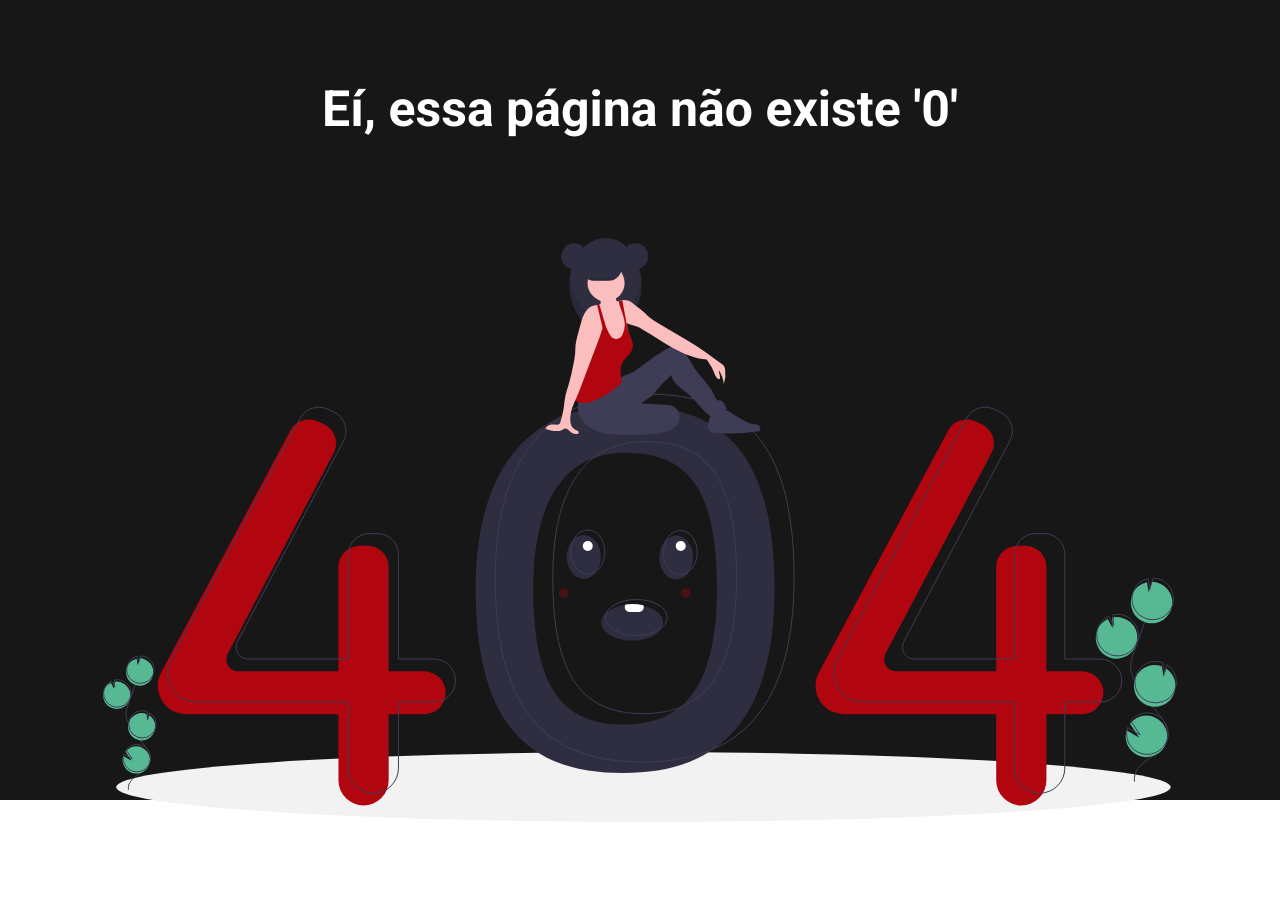
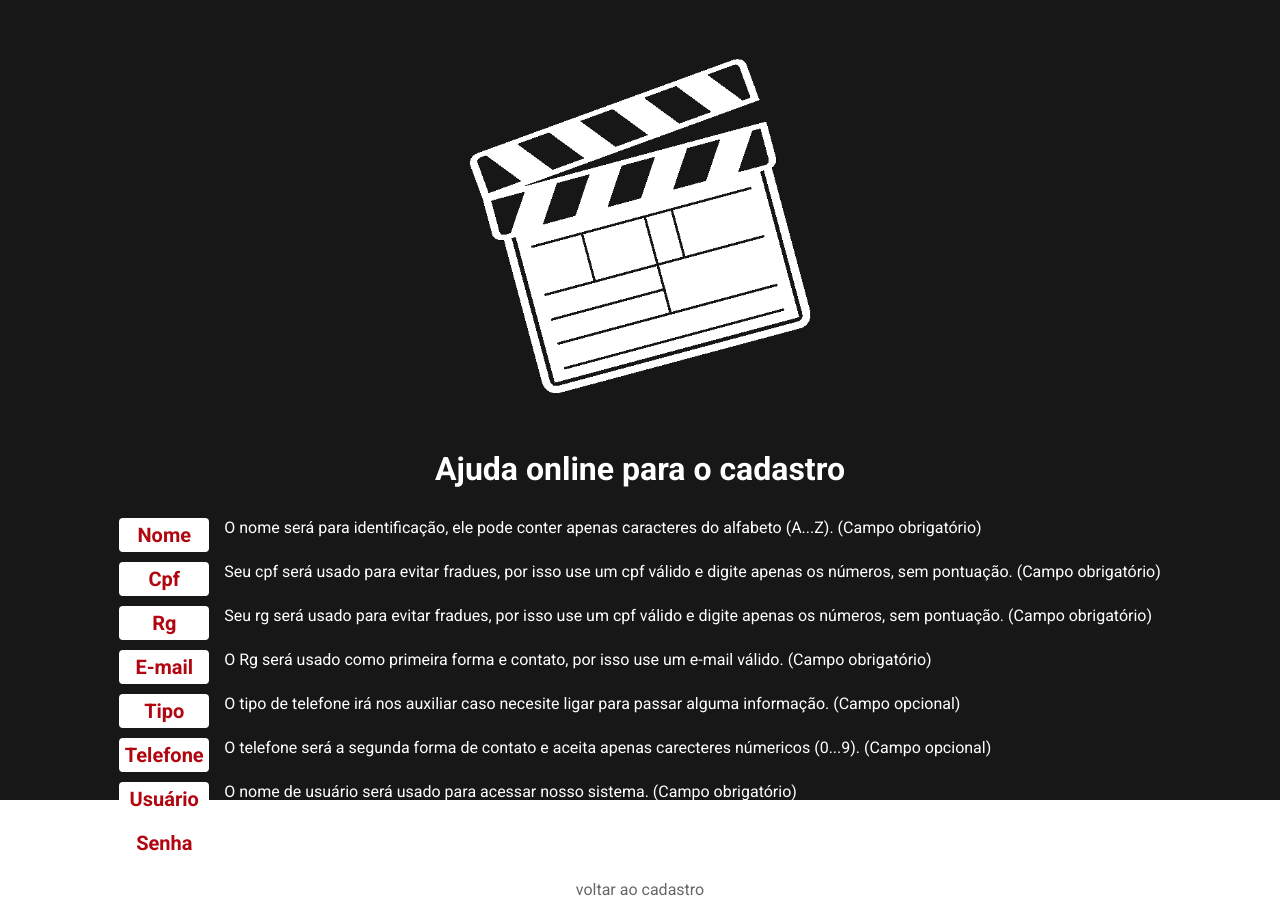
Before and after one commit to HuminigSB/SBC-Frontend, a React (Create React App) app: page /helper-signup in a window 1280 px wide. Built offline with nearby package versions, Linux system fonts and the light colour scheme; the HTML template or start-up script is replaced by a standard one.

Commit message:
Adicionado ajuda online de contexto para signup

```diff
--- /dev/null
+++ b/src/pages/SingUp/Helper/index.js
@@ -0,0 +1,63 @@
+// Import de bibliotecas
+import React from 'react'
+
+// Import de arquivos auxiliares
+import Logo from '../../../assets/logo-white.png'
+
+// Import de estilo
+import { Container, Content, LinkTo, Wrapper } from './styles'
+
+const HelperSignUp = () => {
+    return (
+        <Container>
+            <img src={Logo} alt="Logo"/>
+            <h1>Ajuda online para o cadastro</h1>
+
+            <Wrapper>
+                <Content>
+                    <strong>Nome</strong>
+                    <p>O nome será para identificação, ele pode conter apenas caracteres do alfabeto (A...Z). (Campo obrigatório)</p>
+                </Content>
+
+                <Content>
+                    <strong>Cpf</strong>
+                    <p>Seu cpf será usado para evitar fradues, por isso use um cpf válido e digite apenas os números, sem pontuação. (Campo obrigatório)</p>
+                </Content>
+
+                <Content>
+                    <strong>Rg</strong>
+                    <p>Seu rg será usado para evitar fradues, por isso use um cpf válido e digite apenas os números, sem pontuação. (Campo obrigatório)</p>
+                </Content>
+
+                <Content>
+                    <strong>E-mail</strong>
+                    <p>O Rg será usado como primeira forma e contato, por isso use um e-mail válido. (Campo obrigatório)</p>
+                </Content>
+
+                <Content>
+                    <strong>Tipo</strong>
+                    <p>O tipo de telefone irá nos auxiliar caso necesite ligar para passar alguma informação. (Campo opcional)</p>
+                </Content>
+
+                <Content>
+                    <strong>Telefone</strong>
+                    <p>O telefone será a segunda forma de contato e aceita apenas carecteres númericos (0...9). (Campo opcional)</p>
+                </Content>
+
+                <Content>
+                    <strong>Usuário</strong>
+                    <p>O nome de usuário será usado para acessar nosso sistema. (Campo obrigatório)</p>
+                </Content>
+
+                <Content>
+                    <strong>Senha</strong>
+                    <p>A senha será usado para acessar o sistema, ela precisa ter no minímo 6 digitos. (Campo obrigatório)</p>
+                </Content>
+            </Wrapper>
+
+            <LinkTo to="/signup">voltar ao cadastro</LinkTo>
+        </Container>
+    )
+}
+
+export default HelperSignUp
--- /dev/null
+++ b/src/pages/SingUp/Helper/styles.js
@@ -0,0 +1,58 @@
+import styled from 'styled-components'
+import { Link } from 'react-router-dom'
+
+export const Container = styled.div`
+    height: 100%;
+    background: #171717;
+    display: flex;
+    flex-direction: column;
+    align-items: center;
+    height: 100vh;
+
+    img {
+        height: 350px;
+        margin: 50px 0;
+    }
+
+    h1{
+        color: #fff;
+        margin-bottom: 25px;
+    }
+`
+
+export const Content = styled.div`
+    display: flex;
+    max-width: 1200px;
+    margin: 5px 0;
+
+    strong{
+        font-size: 20px;
+        color: #b1060f;
+        background: #fff;
+        padding: 5px;
+        border-radius: 4px;
+        margin-right: 15px;
+        width: 80px;
+        text-align: center;
+    }
+
+    p{
+        color: #fff;
+    }
+`
+
+export const Wrapper = styled.div`
+    display: flex;
+    flex-direction: column;
+    align-items: left;
+`
+
+export const LinkTo = styled(Link)`
+    color: #666;
+    margin: 15px 0;
+
+    &:hover{
+        text-decoration: underline;
+        color: #666;
+    }
+`
--- a/src/pages/SingUp/index.js
+++ b/src/pages/SingUp/index.js
@@ -56,6 +56,7 @@ const SignUp = () => {
             <WrapperItens>
                 <Button type="submit">Criar conta</Button>
                 <LinkTo to="/">já tenho uma conta</LinkTo>
+                <LinkTo to="/helper-signup" style={{ marginBottom: "25px"}}>preciso de ajuda</LinkTo>
             </WrapperItens>
         </Form>
     )
--- a/src/pages/SingUp/styles.js
+++ b/src/pages/SingUp/styles.js
@@ -10,7 +10,7 @@ export const Form = styled.form`
 
     img {
         height: 350px;
-        margin: 100px 0;
+        margin: 50px 0;
     }
 `
 
@@ -18,6 +18,10 @@ export const WrapperItens = styled.div`
     display: flex;
     flex-direction: column;
     align-items: center;
+
+    a{
+        margin: 10px 0px;
+    }
 `
 
 export const Input = styled.input`
--- a/src/router/index.js
+++ b/src/router/index.js
@@ -6,6 +6,9 @@ import Route from './routes'
 // Sem autenticação
 import SignIn from '../pages/SignIn'
 import SignUp from '../pages/SingUp'
+import HelperSignUp from '../pages/SingUp/Helper'
+
+// Helper
 
 // Com autenticação
 import Menu from '../pages/Menu'
@@ -28,6 +31,8 @@ const Routes = () => (
         <Route exact path="/" component={SignIn}/>
         <Route path="/signup" component={SignUp}/>
 
+        <Route path="/helper-signup" component={HelperSignUp}/>
+
         <Route path="/dashboard" component={Menu} isPrivate />
         <Route path="/editarUsuario/:id" component={EditarUsuario} isPrivate />
         <Route path="/adicionarCombo" component={AdicionarCombo} isPrivate />
```
